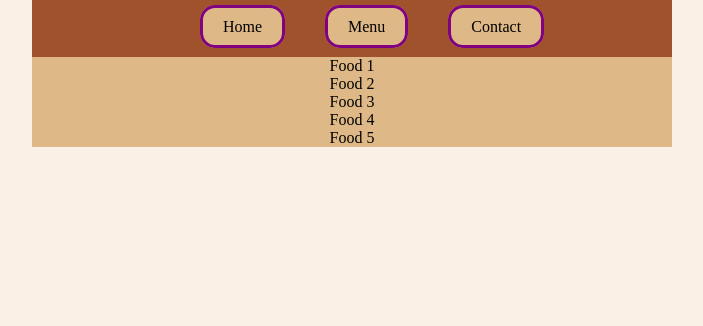
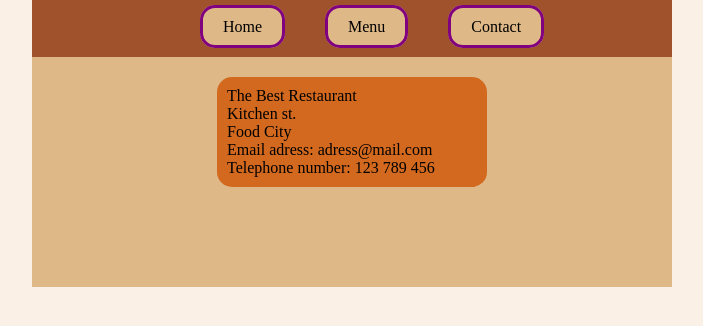
Before and after one commit to cadnr/restaurant-page, a website built with webpack: page dist/index.html in a window 1280 px wide. Shown: the part 40-366 px from the top of the page, without its empty margins (288-991 px from the left). Built offline with nearby package versions, Linux system fonts and the light colour scheme.

Commit message:
Finish up menu and contact module

```diff
--- a/src/firstLoad.js
+++ b/src/firstLoad.js
@@ -22,7 +22,7 @@ const firstLoad = () => {
     header.append(h1, nav);
     const div1 = document.createElement('div');
     const img = document.createElement('img');
-    img.setAttribute('src', '/pexels-stokpic-5317.jpg');
+    img.setAttribute('src', '/img/pexels-stokpic-5317.jpg');
     img.setAttribute('alt', 'food picture');
     div1.appendChild(img);
     const h2 = document.createElement('h2');
--- a/src/index.js
+++ b/src/index.js
@@ -1,7 +1,8 @@
 'use strict';
 
 import firstLoad from './firstLoad';
+import loadContact from './loadContact';
 import loadMenu from './loadMenu';
 
 firstLoad();
-loadMenu();
+loadContact();
--- /dev/null
+++ b/src/loadContact.js
@@ -0,0 +1,36 @@
+'use strict';
+
+const loadContact = () => {
+    const content = document.querySelector('#content');
+    content.innerHTML = '';
+
+    const mainDiv = document.createElement('div');
+
+    const header = document.createElement('header');
+    const h1 = document.createElement('h1');
+    h1.textContent = 'The Best Restaurant';
+    const nav = document.createElement('nav');
+    const ul = document.createElement('ul');
+    const a1 = document.createElement('a');
+    a1.textContent = 'Home';
+    const a2 = document.createElement('a');
+    a2.textContent = 'Menu';
+    const a3 = document.createElement('a');
+    a3.textContent = 'Contact';
+    ul.append(a1, a2, a3);
+    nav.append(ul);
+    header.append(h1, nav);
+
+    const contactInfo = document.createElement('div');
+    contactInfo.innerHTML = `<div class="contact-card">
+    <div>The Best Restaurant</div>
+    <div>Kitchen st.</div>
+    <div>Food City</div>
+    <div>Email adress: adress@mail.com</div>
+    <div>Telephone number: 123 789 456</div>
+    </div>`;
+
+    content.append(header, contactInfo);
+};
+
+export default loadContact;
--- a/src/loadMenu.js
+++ b/src/loadMenu.js
@@ -23,17 +23,25 @@ const loadMenu = () => {
     const divMenu = document.createElement('div');
     divMenu.setAttribute('class', 'food-menu');
 
-    const divFood1 = document.createElement('div');
-    const divFood2 = document.createElement('div');
-    const divFood3 = document.createElement('div');
-    const divFood4 = document.createElement('div');
-    const divFood5 = document.createElement('div');
-    divFood1.textContent = 'Food 1';
-    divFood2.textContent = 'Food 2';
-    divFood3.textContent = 'Food 3';
-    divFood4.textContent = 'Food 4';
-    divFood5.textContent = 'Food 5';
-    divMenu.append(divFood1, divFood2, divFood3, divFood4, divFood5);
+    const images = [
+        '/img/food1-pexels-pixabay-315755.jpg',
+        '/img/food2-pexels-pixabay-357573.jpg',
+        '/img/food3-pexels-julie-aagaard-2097090.jpg',
+        '/img/food4-pexels-dzenina-lukac-1583884.jpg',
+        '/img/food5-pexels-elli-1854652.jpg',
+    ];
+
+
+    for (let i = 0; i < 5; i++) {
+        const divFood = document.createElement('div');
+        divFood.textContent = 'Food ' + [i+1];
+        divFood.classList.add('food');
+        const img = document.createElement('img');
+        img.setAttribute('src', images[i]);
+        divFood.appendChild(img);
+        divMenu.appendChild(divFood);
+
+    };
 
     content.append(header, divMenu);
 
```
Also changed, not shown: dist/img/food1-pexels-pixabay-315755.jpg (added), dist/img/food4-pexels-dzenina-lukac-1583884.jpg (added), dist/img/pexels-stokpic-5317.jpg (renamed from dist/pexels-stokpic-5317.jpg), dist/index.html, dist/main.js, dist/style.css, 3 other files.
